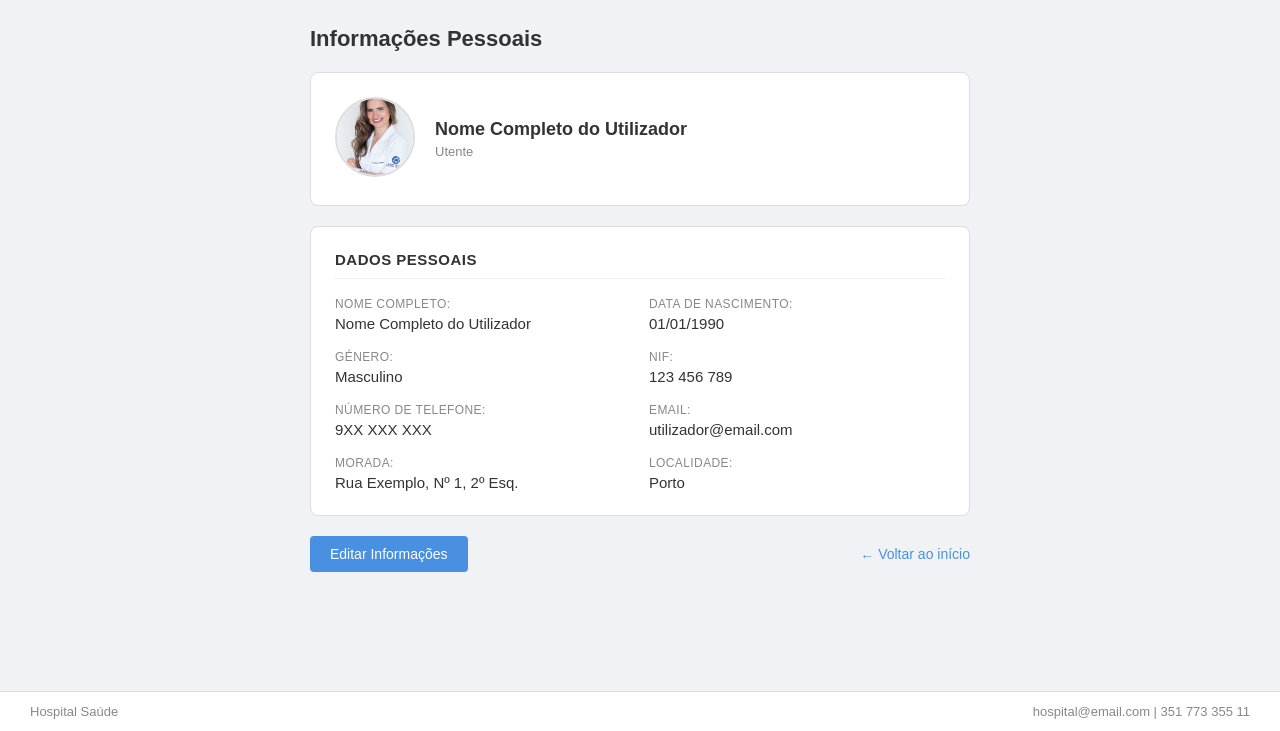
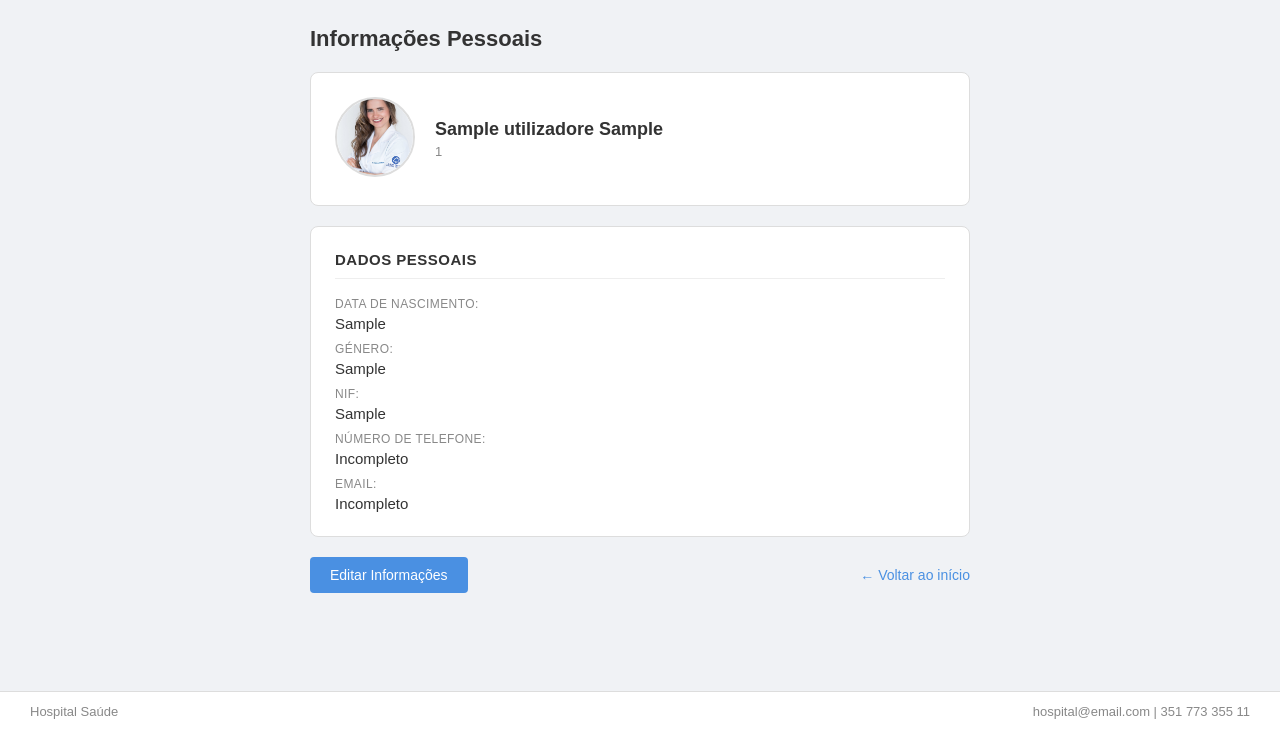
Before and after one commit to Freitas-Hub/DEAPC-P03, a PHP site: page /Info.php in a window 1280 px wide. Shown: the part 69-800 px from the top of the page. Run offline with PHP 8.4, Linux system fonts and the light colour scheme; the visitor is signed in with stand-in values (Sample User, id 1); tables that the repository leaves empty or names only in its code hold one stand-in row (values such as "Sample post").

Commit message:
Adicionado pagina info

```diff
--- a/Info.php
+++ b/Info.php
@@ -7,7 +7,106 @@
     <title>Document</title>
 </head>
 <body>
+ <?php
+    require "db.php";
+    session_start();
 
+    $id = $_SESSION["id_util"];
+    // buscar informações à base de dados
+    //Nome, apelido, data, genero, nif, telefone, morada, localidade
+    $query = "SELECT nome, id_tipo, apelido, telefone, email, nif, genero, data_nascimento FROM `utilizadores` WHERE id_util = $id";
+
+    $result = $conn->query($query);
+    if ($result && $result->num_rows > 0)
+    {
+        $row = $result->fetch_assoc();
+
+        $nome = $row['nome'];
+        $id_tipo = $row['id_tipo'];
+
+        switch ($id_tipo[0]) {
+
+            case "A":
+
+                switch ($id_tipo) {
+                    case "ADM":
+                        $id_tipo = "Administrador";
+                        break;
+
+                    case "AH1":
+                        $id_tipo = "Auxiliar de Limpeza Hospitalar";
+                        break;
+
+                    case "AH2":
+                        $id_tipo = "Auxiliar de Apoio Clínico";
+                        break;
+
+                    case "AH3":
+                        $id_tipo = "Auxiliar de Logística Hospitalar";
+                        break;
+                }
+
+                break;
+
+            case "E":
+
+                if ($id_tipo == "EF") {
+                    $id_tipo = "Enfermeira";
+                }
+
+                break;
+
+            case "M":
+
+                $id_tipo = "Médico";
+
+                switch ($row['id_tipo'][1]) {
+                    case "C":
+                        $id_tipo .= " Cardiologista";
+                        break;
+
+                    case "G":
+                        $id_tipo .= " Generalista";
+                        break;
+
+                    case "P":
+                        $id_tipo .= " de Pediatria";
+                        break;
+                }
+
+                break;
+
+            case "P":
+
+                $id_tipo = "Paciente";
+                break;
+        }
+        $apelido = $row['apelido'];
+        if (is_null($row['telefone']) || $row['telefone'] == "")
+        {
+            $telefone = $row['telefone'];
+        }
+        else{
+            $telefone = 'Incompleto';
+        }
+        $email = $row['email'];
+
+        if (is_null($row['email']))
+        {
+            $email = $row['email'];
+        }
+        else{
+            $email = "Incompleto";
+        }
+
+        $nif = $row['nif'];
+        $genero = $row['genero'];
+        $data_nascimento = $row['data_nascimento'];
+
+
+    }
+
+?>
     <!-- Barra de navegação -->
     <nav class="navbar">
         <div class="navbar-logo">
@@ -34,8 +133,8 @@
                 <img src="images/foto_perfil.jpg" alt="Foto do Utilizador">
             </div>
             <div class="perfil-nome">
-                <h2>Nome Completo do Utilizador</h2>
-                <p>Utente</p>
+                <h2><?php echo $nome . " " . $apelido ?></h2>
+                <p><?php echo $id_tipo ?></p>
             </div>
         </div>
 
@@ -45,36 +144,24 @@
 
             <div class="info-grid">
                 <div class="info-item">
-                    <span class="info-label">Nome Completo</span>
-                    <span class="info-valor">Nome Completo do Utilizador</span>
-                </div>
-                <div class="info-item">
                     <span class="info-label">Data de Nascimento</span>
-                    <span class="info-valor">01/01/1990</span>
+                    <span class="info-valor"><?php echo $data_nascimento  ?></span>
                 </div>
                 <div class="info-item">
                     <span class="info-label">Género</span>
-                    <span class="info-valor">Masculino</span>
+                    <span class="info-valor"><?php echo $genero  ?></span>
                 </div>
                 <div class="info-item">
                     <span class="info-label">NIF</span>
-                    <span class="info-valor">123 456 789</span>
+                    <span class="info-valor"><?php echo $nif  ?></span>
                 </div>
                 <div class="info-item">
                     <span class="info-label">Número de Telefone</span>
-                    <span class="info-valor">9XX XXX XXX</span>
+                    <span class="info-valor"><?php echo $telefone  ?></span>
                 </div>
                 <div class="info-item">
                     <span class="info-label">Email</span>
-                    <span class="info-valor">utilizador@email.com</span>
-                </div>
-                <div class="info-item">
-                    <span class="info-label">Morada</span>
-                    <span class="info-valor">Rua Exemplo, Nº 1, 2º Esq.</span>
-                </div>
-                <div class="info-item">
-                    <span class="info-label">Localidade</span>
-                    <span class="info-valor">Porto</span>
+                    <span class="info-valor"><?php echo $email ?></span>
                 </div>
             </div>
         </div>
--- a/main.php
+++ b/main.php
@@ -128,9 +128,9 @@
         <!-- Botões de navegação -->
         <div class="secao-botoes">
             <a href="consultas.html" class="btn-nav">Consultas</a>
-            <a href="Info.html" class="btn-nav">Informações Pessoais</a>
-            <a href="historico.html" class="btn-nav">Historial Médico</a>
-            <a href="prescricoes.html" class="btn-nav">Prescrições Médicas</a>
+            <a href="Info.php" class="btn-nav">Informações Pessoais</a>
+            <a href="historico.php" class="btn-nav">Historial Médico</a>
+            <a href="prescricoes.php" class="btn-nav">Prescrições Médicas</a>
             <a href="faturas.html" class="btn-nav">Faturas</a>
         </div>
 
--- a/styles/info.css
+++ b/styles/info.css
@@ -118,9 +118,9 @@ body {
 
 /* Grelha de informações */
 .info-grid {
-    display: grid;
-    grid-template-columns: 1fr 1fr;
-    gap: 18px;
+    display: flex;
+    flex-direction: column;
+    gap: 10px;
 }
 
 .info-item {
```
